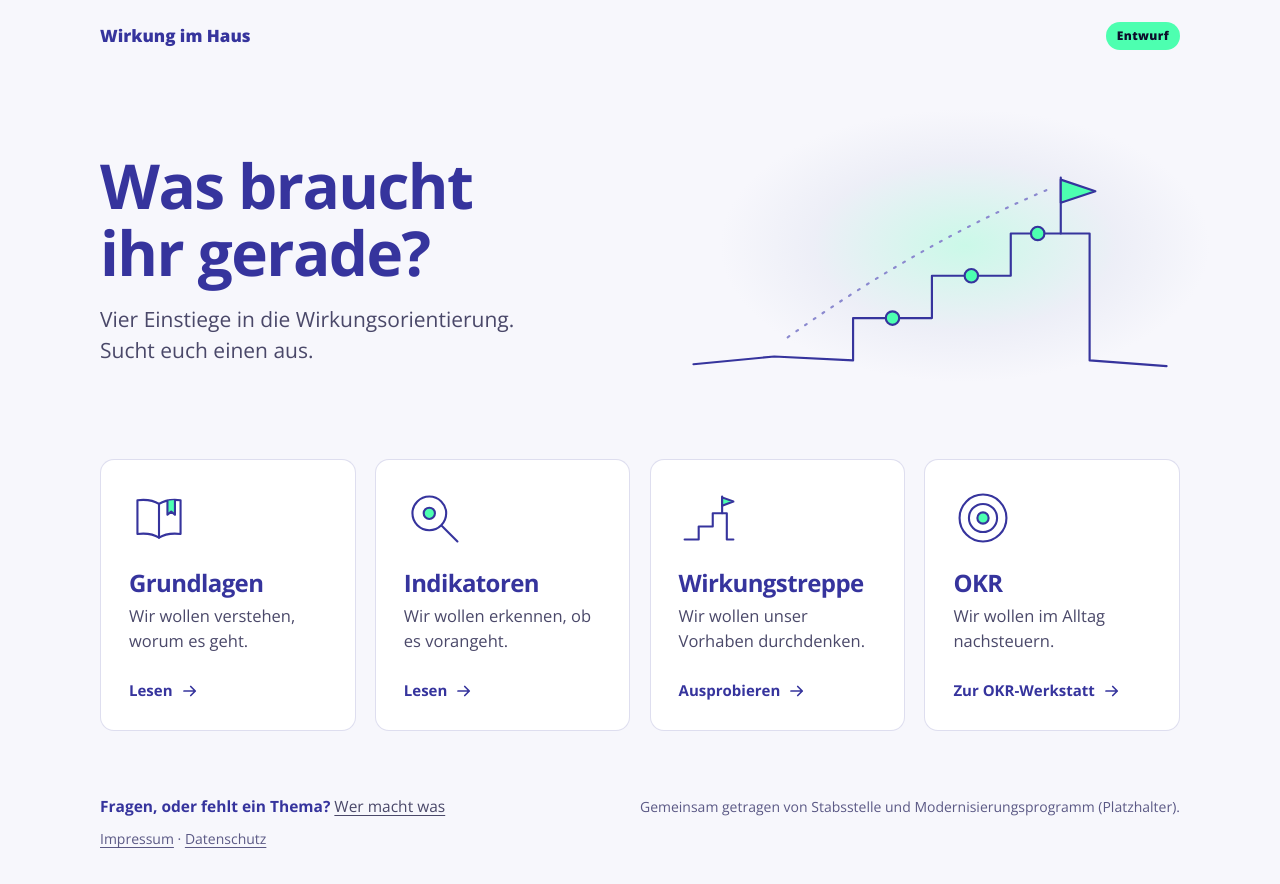
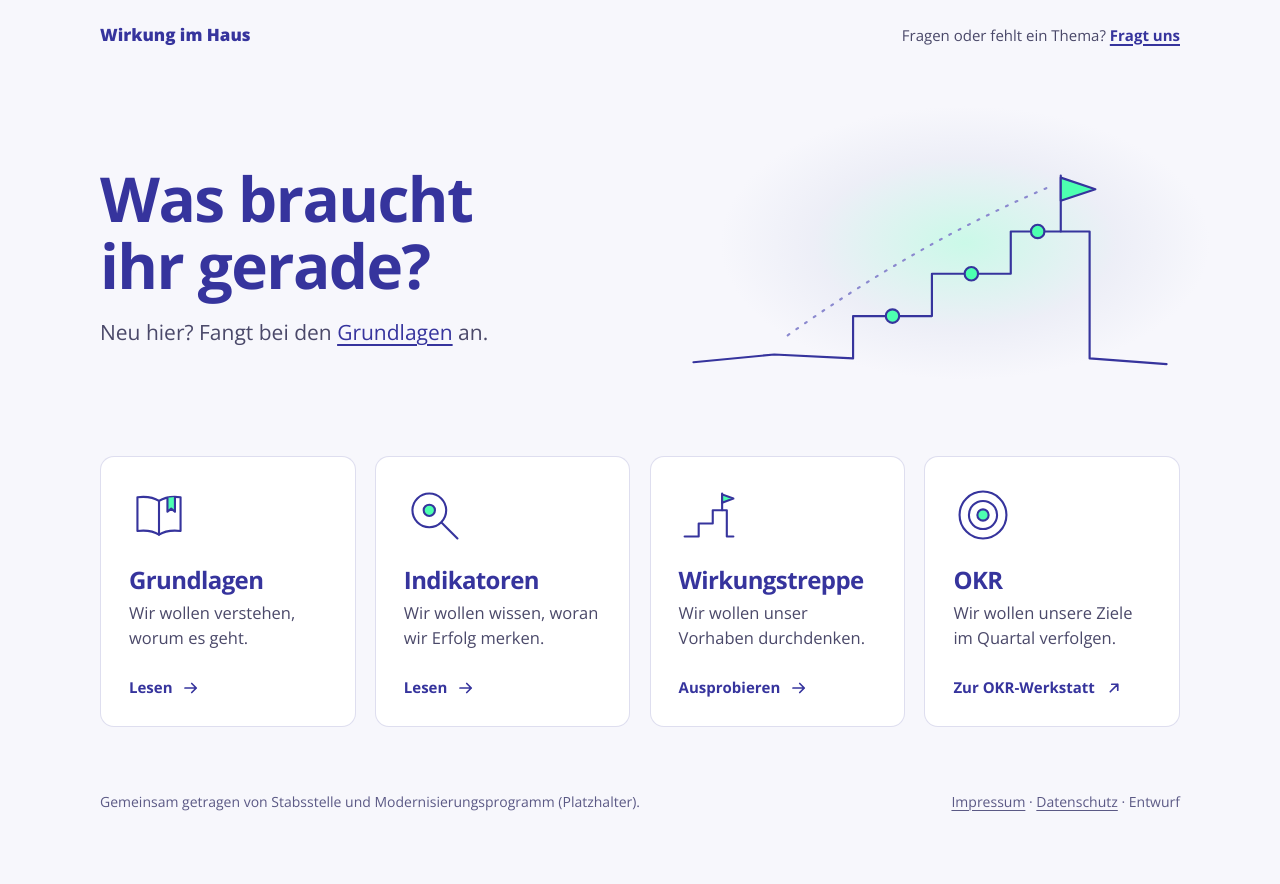
Before and after one commit to julelabs/wirkungswerkstatt, a plain HTML site: page index.html in a window 1280 px wide. Drawn offline with Linux system fonts and the light colour scheme; a web font is replaced by a local one.

Commit message:
Stand 24.11.2026

```diff
--- a/gemeinsam.css
+++ b/gemeinsam.css
@@ -38,6 +38,11 @@ body { font-family: var(--body); color: var(--fg); background: var(--grund); }
 
 header.top { display: flex; align-items: center; justify-content: space-between; padding-top: 22px; padding-bottom: 6px; }
 .brand { font-family: var(--display); font-weight: 800; font-size: 17px; color: var(--blau); }
-.badge { font-family: var(--display); font-size: 12px; font-weight: 800; letter-spacing: .03em; color: var(--dunkel); background: var(--minze); border-radius: 999px; padding: 5px 11px; }
+
+header.top { flex-wrap: wrap; column-gap: 24px; row-gap: 6px; }
+.kontakt { font-size: 15px; color: var(--fg-2); }
+.kontakt a { font-family: var(--display); font-weight: 700; color: var(--blau); text-decoration: underline; text-decoration-thickness: 1.5px; text-underline-offset: 3px; }
+.kontakt a:hover { text-decoration-thickness: 2.5px; }
+.kontakt a:focus-visible { outline: 3px solid var(--blau); outline-offset: 3px; border-radius: 4px; }
 
 @media (prefers-reduced-motion: reduce) { * { transition: none !important; } }
--- a/index.html
+++ b/index.html
@@ -4,7 +4,7 @@
 <meta charset="UTF-8">
 <meta name="robots" content="noindex">
 <meta name="viewport" content="width=device-width, initial-scale=1.0">
-<title>Wirkung im Haus, Entwurf der gemeinsamen Seite</title>
+<title>Wirkung im Haus (Entwurf)</title>
 <link rel="stylesheet" href="gemeinsam.css">
 <style>
 
@@ -13,11 +13,12 @@
   a { color: inherit; text-underline-offset: 3px; text-decoration-thickness: 1px; }
   .strich .zart { stroke: var(--blau-40); stroke-dasharray: 2 9; }
 
-  header.top { gap: 14px; }
-
   .hero { display: grid; grid-template-columns: minmax(0, 1fr) minmax(0, 1fr); align-items: center; gap: 20px 48px; padding-top: clamp(28px, 5vw, 64px); padding-bottom: clamp(30px, 5vw, 60px); }
   h1 { font-size: clamp(38px, 5.4vw, 62px); margin-bottom: 18px; text-wrap: balance; }
-  .lead { color: var(--fg-2); font-size: clamp(18px, 1.9vw, 21px); max-width: 36ch; text-wrap: pretty; }
+  .lead { color: var(--fg-2); font-size: clamp(18px, 1.9vw, 21px); text-wrap: pretty; }
+  .lead a { color: var(--blau); text-decoration-thickness: 1.5px; text-underline-offset: 4px; }
+  .lead a:hover { text-decoration-thickness: 2.5px; }
+  .lead a:focus-visible { outline: 3px solid var(--blau); outline-offset: 3px; border-radius: 4px; }
   .bild { position: relative; justify-self: end; width: 100%; max-width: 500px; }
   .bild::before { content: ''; position: absolute; inset: -4% -6% 6% 8%; border-radius: 50%; background: radial-gradient(closest-side, rgba(77,255,176,.26), rgba(227,230,242,.5) 62%, rgba(247,247,252,0)); }
   .bild svg { position: relative; display: block; width: 100%; height: auto; }
@@ -26,30 +27,33 @@
     .bild { justify-self: start; max-width: 340px; order: -1; }
   }
 
-  .kacheln { display: grid; grid-template-columns: repeat(4, minmax(0, 1fr)); gap: clamp(12px, 1.5vw, 20px); }
+  .kacheln { list-style: none; display: grid; grid-template-columns: repeat(4, minmax(0, 1fr)); gap: clamp(12px, 1.5vw, 20px); }
+  .kacheln > li { display: flex; }
   @media (max-width: 1020px) { .kacheln { grid-template-columns: repeat(2, minmax(0, 1fr)); } }
   @media (max-width: 540px) { .kacheln { grid-template-columns: 1fr; } }
 
-  .kachel { display: flex; flex-direction: column; background: var(--weiss); border: 1.5px solid var(--line); border-radius: 14px; padding: clamp(22px, 2.2vw, 28px); text-decoration: none; transition: transform .3s var(--ease), border-color .3s var(--ease), box-shadow .3s var(--ease); }
+  .kachel { flex: 1; display: flex; flex-direction: column; background: var(--weiss); border: 1.5px solid var(--line); border-radius: 14px; padding: clamp(22px, 2.2vw, 28px); text-decoration: none; transition: transform .3s var(--ease), border-color .3s var(--ease), box-shadow .3s var(--ease); }
   .kachel .zeichen { width: 60px; height: 60px; margin-bottom: 22px; }
   .kachel .zeichen .akzent { transition: transform .3s var(--ease); transform-box: fill-box; transform-origin: center; }
   .kachel h2 { font-size: clamp(21px, 1.9vw, 24px); margin-bottom: 8px; }
+
   .kachel p { color: var(--fg-2); font-size: 16.5px; text-wrap: pretty; }
-  .weiter { margin-top: auto; padding-top: 26px; font-family: var(--display); font-weight: 700; font-size: 15px; color: var(--blau); display: flex; align-items: center; gap: 8px; }
-  .weiter svg { width: 18px; height: 18px; transition: transform .3s var(--ease); }
+  .weiter { margin-top: auto; padding-top: 26px; font-family: var(--display); font-weight: 700; font-size: 15px; color: var(--blau); line-height: 1.4; text-wrap: balance; }
 
-  a.kachel:hover { transform: translateY(-4px); border-color: var(--blau); box-shadow: 0 18px 40px rgba(54,52,157,.13); }
-  a.kachel:hover .weiter svg { transform: translateX(5px); }
-  a.kachel:hover .zeichen .akzent { transform: scale(1.18); }
+  .weiter svg { display: inline-block; width: 18px; height: 18px; margin-left: 6px; vertical-align: -4px; transition: transform .3s var(--ease); }
+
+  a.kachel:hover, a.kachel:focus-visible { transform: translateY(-4px); border-color: var(--blau); box-shadow: 0 18px 40px rgba(54,52,157,.13); }
+  a.kachel:hover .weiter svg, a.kachel:focus-visible .weiter svg { transform: translateX(5px); }
+  a.kachel:hover .weiter .extern, a.kachel:focus-visible .weiter .extern { transform: translate(3px, -3px); }
+  a.kachel:hover .zeichen .akzent, a.kachel:focus-visible .zeichen .akzent { transform: scale(1.18); }
   a.kachel:focus-visible { outline: 3px solid var(--blau); outline-offset: 3px; }
 
   .kachel.kommt .weiter { color: var(--fg-muted); }
-  .stand { font-family: var(--display); font-size: 11.5px; font-weight: 800; letter-spacing: .05em; text-transform: uppercase; background: var(--minze); color: var(--dunkel); border-radius: 999px; padding: 4px 11px; white-space: nowrap; }
+  .stand { font-family: var(--display); font-size: 12px; font-weight: 800; letter-spacing: .05em; text-transform: uppercase; background: var(--minze); color: var(--dunkel); border-radius: 999px; padding: 4px 11px; white-space: nowrap; }
 
-  .fuss { display: flex; justify-content: space-between; align-items: baseline; gap: 10px 40px; flex-wrap: wrap; padding-top: clamp(36px, 5vw, 64px); padding-bottom: 60px; }
-  .fuss p { color: var(--fg-2); font-size: 15.5px; }
-  .fuss b { font-family: var(--display); font-weight: 700; color: var(--blau); }
-  .fuss .traeger { color: var(--fg-muted); font-size: 14px; }
+  .vorlesen { position: absolute; width: 1px; height: 1px; overflow: hidden; clip-path: inset(50%); white-space: nowrap; }
+
+  .fuss { display: flex; justify-content: space-between; gap: 6px 40px; flex-wrap: wrap; padding-top: clamp(36px, 5vw, 64px); padding-bottom: 60px; color: var(--fg-muted); font-size: 14px; }
 </style>
 </head>
 <body>
@@ -57,13 +61,14 @@
 
   <header class="top">
     <div class="brand">Wirkung im Haus</div>
-    <div class="badge">Entwurf</div>
+    <p class="kontakt">Fragen oder fehlt ein Thema? <a href="wer-macht-was.html">Fragt uns</a></p>
   </header>
 
+  <main>
     <section class="hero">
       <div>
-      <h1>Was braucht ihr gerade?</h1>
-      <p class="lead">Vier Einstiege in die Wirkungsorientierung. Sucht euch einen aus.</p>
+        <h1 id="frage">Was braucht ihr gerade?</h1>
+        <p class="lead">Neu hier? Fangt bei den <a href="grundlagen.html">Grundlagen</a> an.</p>
       </div>
       <div class="bild">
         <svg class="strich" viewBox="0 0 520 290" aria-hidden="true">
@@ -78,8 +83,9 @@
       </div>
     </section>
 
-  <main class="kacheln">
+    <ul class="kacheln" role="list" aria-labelledby="frage">
 
+      <li>
         <a class="kachel" href="grundlagen.html">
           <svg class="zeichen strich" viewBox="0 0 64 64" aria-hidden="true">
             <path d="M32 17c-6-4-14-5-23-4v36c9-1 17 0 23 4 6-4 14-5 23-4V13c-9-1-17 0-23 4z"/>
@@ -90,7 +96,9 @@
           <p>Wir wollen verstehen, worum es geht.</p>
           <span class="weiter">Lesen <svg class="strich" viewBox="0 0 24 24" aria-hidden="true"><path d="M4 12h15M13 6l6 6-6 6"/></svg></span>
         </a>
+      </li>
 
+      <li>
         <a class="kachel" href="indikatoren.html">
           <svg class="zeichen strich" viewBox="0 0 64 64" aria-hidden="true">
             <circle cx="27" cy="27" r="18"/>
@@ -98,10 +106,12 @@
             <circle class="akzent" cx="27" cy="27" r="6"/>
           </svg>
           <h2>Indikatoren</h2>
-      <p>Wir wollen erkennen, ob es vorangeht.</p>
+          <p>Wir wollen wissen, woran wir Erfolg merken.</p>
           <span class="weiter">Lesen <svg class="strich" viewBox="0 0 24 24" aria-hidden="true"><path d="M4 12h15M13 6l6 6-6 6"/></svg></span>
         </a>
+      </li>
 
+      <li>
         <a class="kachel" href="wirkungstreppe.html">
           <svg class="zeichen strich" viewBox="0 0 64 64" aria-hidden="true">
             <path d="M6 55h15V41h15V27h15v28h7"/>
@@ -112,7 +122,9 @@
           <p>Wir wollen unser Vorhaben durchdenken.</p>
           <span class="weiter">Ausprobieren <svg class="strich" viewBox="0 0 24 24" aria-hidden="true"><path d="M4 12h15M13 6l6 6-6 6"/></svg></span>
         </a>
+      </li>
 
+      <li>
         <a class="kachel" href="https://okr-werkstatt.org">
           <svg class="zeichen strich" viewBox="0 0 64 64" aria-hidden="true">
             <circle cx="32" cy="32" r="25"/>
@@ -120,16 +132,17 @@
             <circle class="akzent" cx="32" cy="32" r="6"/>
           </svg>
           <h2>OKR</h2>
-      <p>Wir wollen im Alltag nachsteuern.</p>
-      <span class="weiter">Zur OKR-Werkstatt <svg class="strich" viewBox="0 0 24 24" aria-hidden="true"><path d="M4 12h15M13 6l6 6-6 6"/></svg></span>
+          <p>Wir wollen unsere Ziele im Quartal verfolgen.</p>
+          <span class="weiter">Zur OKR-Werkstatt <span class="vorlesen">(externe Seite)</span><svg class="strich extern" viewBox="0 0 24 24" aria-hidden="true"><path d="M7 17L17 7M9 7h8v8"/></svg></span>
         </a>
+      </li>
 
+    </ul>
   </main>
 
   <footer class="fuss">
-    <p><b>Fragen, oder fehlt ein Thema?</b> <a href="wer-macht-was.html">Wer macht was</a></p>
-    <p class="traeger">Gemeinsam getragen von Stabsstelle und Modernisierungsprogramm (Platzhalter).</p>
-    <p class="traeger"><a href="impressum.html">Impressum</a> · <a href="datenschutz.html">Datenschutz</a></p>
+    <p>Gemeinsam getragen von Stabsstelle und Modernisierungsprogramm (Platzhalter).</p>
+    <p><a href="impressum.html">Impressum</a> · <a href="datenschutz.html">Datenschutz</a> · Entwurf</p>
   </footer>
 
 </div>
```
Also changed, not shown: grundlagen.html (+1 -1 lines), indikatoren.html (+2 -2 lines), wer-macht-was.html (+1 -1 lines), wirkungstreppe.html (+1 -1 lines). Lines whose indentation alone changed are shown as unchanged.
